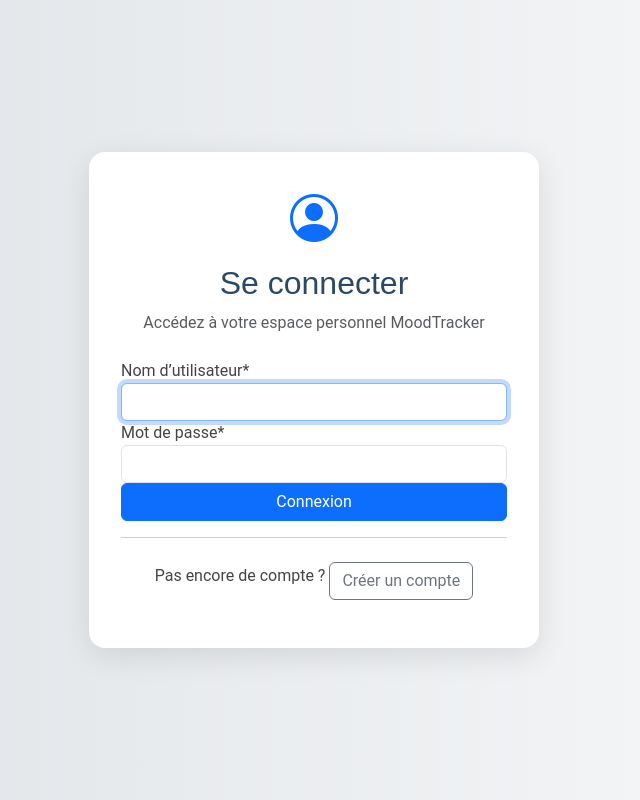
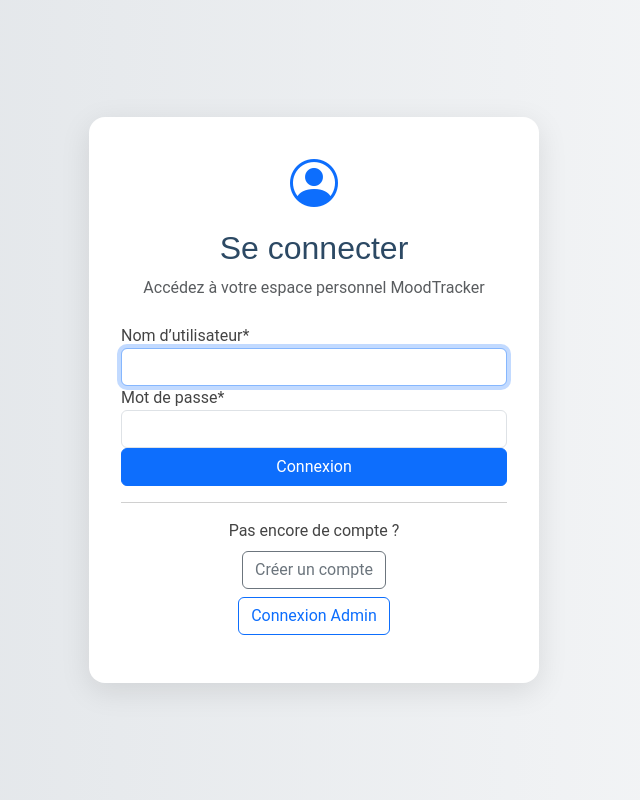
Before and after one commit to oumaymatray7/MoodTracker, a Django app: page /login/ in a window 1280 px wide. Shown: the whole page, without its empty margins (326-966 px from the left). Run offline with Django 4.2, Linux system fonts and the light colour scheme; some libraries are stand-ins or nearby versions.

Commit message:
Ajout d'un bouton 'Connexion Admin' sur la page de connexion MoodTracker

```diff
--- a/activities/templates/public/login.html
+++ b/activities/templates/public/login.html
@@ -47,10 +47,16 @@
     </form>
 
     <hr>
-    <p class="text-center">
-      Pas encore de compte ?
+
+    <p class="text-center mb-2">
+      Pas encore de compte ?<br>
       <a href="{% url 'register' %}" class="btn btn-outline-secondary mt-2">Créer un compte</a>
     </p>
+
+    <p class="text-center">
+      <a href="/admin/" class="btn btn-outline-primary">Connexion Admin</a>
+    </p>
+
   </div>
 
 </body>
```
Also changed, not shown: db.sqlite3.
